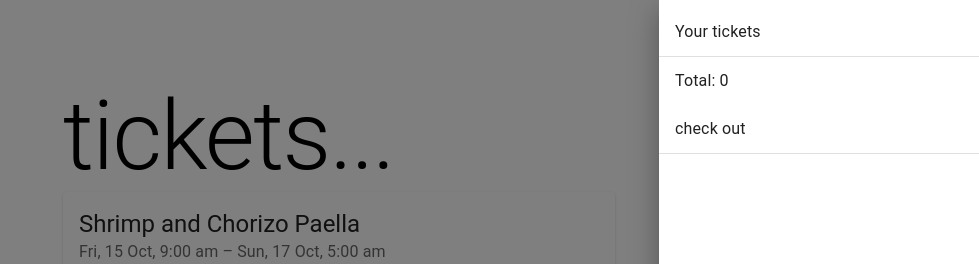
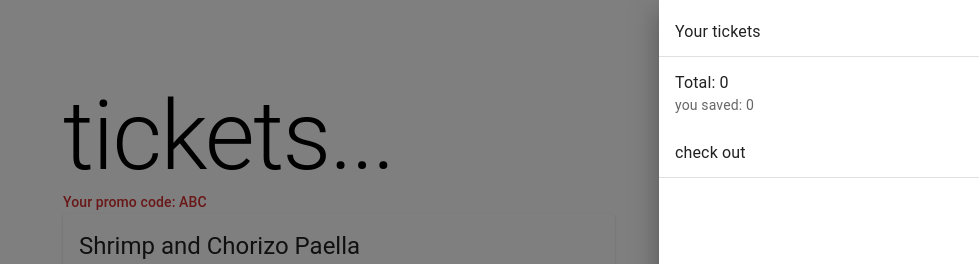
Before and after one commit to b-y-f/mini-ticket-purchase-app, a React (Create React App) app in the folder app/: page / in a window 1280 px wide. Both pictures are taken after a click on the button 1228 px from the left and 748 px from the top of the page. Shown: the top 264 px of the page, without its empty margins (301-1280 px from the left). Built offline with nearby package versions, Linux system fonts and the light colour scheme.

Commit message:
apply  promo code,finish logic in ticket cart

```diff
--- a/app/src/components/BuyTicket.jsx
+++ b/app/src/components/BuyTicket.jsx
@@ -23,28 +23,28 @@ import ccyFormat from "../utl/convert";
 export default function BuyTicket({ ticketData, eventTitle }) {
   const { updateQty, applyPromo } = useCart();
 
+  const [promoState, setPromoState] = useState({
+    input: "",
+    isPromoted: false,
+  });
+
   const [subtotal, setSubtotal] = useState(0);
 
   useEffect(() => {
     setSubtotal(ticketData.reduce((a, b) => a + b.sumCost, 0));
   }, [ticketData]);
 
-  const [promoState, setPromoState] = useState({
-    input: "",
-    isPromoted: false,
-    discountAmount: 0,
-  });
-
   function handleQtyChange(id, qty, unit) {
     updateQty(eventTitle, id, qty, unit);
   }
 
   function checkPromoCode() {
-    if (applyPromo(eventTitle, promoState.input)) {
+    const rate = applyPromo(eventTitle, promoState.input);
+    if (rate) {
       return setPromoState({
         input: "",
-        discountAmount: 999999,
         isPromoted: true,
+        rate,
       });
     }
     setPromoState({ ...promoState, input: "" });
@@ -106,15 +106,21 @@ export default function BuyTicket({ ticketData, eventTitle }) {
                 {promoState.isPromoted && (
                   <TableRow selected>
                     <TableCell colSpan={2} />
-                    <TableCell>Discount 8%</TableCell>
-                    <TableCell align="right">12</TableCell>
+                    <TableCell>{`Discount ${
+                      promoState.rate * 100
+                    }%`}</TableCell>
+                    <TableCell align="right">
+                      {ccyFormat(promoState.rate * subtotal)}
+                    </TableCell>
                   </TableRow>
                 )}
                 <TableRow selected>
                   <TableCell colSpan={2} />
                   <TableCell sx={{ fontWeight: "bold" }}>Sub Total</TableCell>
                   <TableCell sx={{ fontWeight: "bold" }} align="right">
-                    {ccyFormat(subtotal)}
+                    {promoState.isPromoted
+                      ? ccyFormat(subtotal - promoState.rate * subtotal)
+                      : ccyFormat(subtotal)}
                   </TableCell>
                 </TableRow>
               </>
--- a/app/src/components/ShoppingList.jsx
+++ b/app/src/components/ShoppingList.jsx
@@ -34,14 +34,44 @@ export default function ShoppingList() {
     setState(open);
   };
 
+  function getDiscount(tickets, discount) {
+    if (discount) {
+      return tickets.reduce((a, b) => a + b.sumCost, 0) * discount;
+    }
+    return "";
+  }
+
   function getSubtotal(tickets) {
     return tickets.reduce((a, b) => a + b.sumCost, 0);
   }
 
-  function getTotalCost() {
-    return currentTickets.reduce((a, b) => a + getSubtotal(b.tickets), 0);
+  function totalDiscount() {
+    const whichOneDiscount = currentTickets.filter((i) => i.discount);
+    let discount = 0;
+    if (whichOneDiscount) {
+      discount = whichOneDiscount.reduce(
+        (i, j) => i + j.tickets.reduce((a, b) => a + b.sumCost * j.discount, 0),
+        0
+      );
+    }
+    return discount;
   }
 
+  function getTotalCost() {
+    const total = currentTickets.reduce(
+      (a, b) => a + getSubtotal(b.tickets),
+      0
+    );
+
+    return total;
+  }
+
+  const discountForTicket = (tickets, discount) =>
+    discount
+      ? `$ ${ccyFormat(getSubtotal(tickets))} - ${ccyFormat(
+          getDiscount(tickets, discount)
+        )}`
+      : `$ ${ccyFormat(getSubtotal(tickets))}`;
   const list = () => (
     <Box sx={{ width: 320 }}>
       <List>
@@ -50,20 +80,23 @@ export default function ShoppingList() {
         </ListItem>
         <Divider />
         <ListItem>
-          <ListItemText primary={`Total: ${ccyFormat(getTotalCost())}`} />
+          <ListItemText
+            primary={`Total: ${ccyFormat(getTotalCost())}`}
+            secondary={`you saved: ${ccyFormat(totalDiscount())}`}
+          />
         </ListItem>
-        <ListItem onClick={() => null} button>
+        <ListItem onClick={() => alert("TODO")} button>
           <ListItemText primary="check out" />
         </ListItem>
         <Divider />
         {currentTickets.map(
-          ({ title, tickets }) =>
+          ({ title, tickets, discount }) =>
             getSubtotal(tickets) !== 0 && (
               <div key={title}>
                 <ListItemButton onClick={null}>
                   <ListItemText
                     primary={title}
-                    secondary={`$ ${ccyFormat(getSubtotal(tickets))}`}
+                    secondary={discountForTicket(tickets, discount)}
                   />
                 </ListItemButton>
                 <List component="div" disablePadding>
--- a/app/src/components/TicketCard.jsx
+++ b/app/src/components/TicketCard.jsx
@@ -122,11 +122,7 @@ export default function TicketCard({ data }) {
             <Typography>{data.desc}</Typography>
           </TabPanel>
           <TabPanel value={value} index={1}>
-            <BuyTicket
-              ticketData={data.tickets}
-              eventTitle={data.title}
-              subtotal={data.subtotal}
-            />
+            <BuyTicket ticketData={data.tickets} eventTitle={data.title} />
           </TabPanel>
         </CardContent>
       </Collapse>
@@ -136,7 +132,6 @@ export default function TicketCard({ data }) {
 TicketCard.propTypes = {
   data: PropTypes.shape({
     title: string,
-    subtotal: number,
     photoURL: string,
     location: string,
     desc: string,
--- a/app/src/components/TicketsPage.jsx
+++ b/app/src/components/TicketsPage.jsx
@@ -13,6 +13,9 @@ export default function TicketsPage() {
       <Typography variant="h1" component="h2">
         tickets...
       </Typography>
+      <Typography variant="subtitle2" component="h2" color="error">
+        Your promo code: ABC
+      </Typography>
       {currentTickets.map((t) => (
         <TicketCard key={t.title} data={t} />
       ))}
--- a/app/src/contexts/Cart.jsx
+++ b/app/src/contexts/Cart.jsx
@@ -20,7 +20,6 @@ export function CartProvider({ children }) {
     setCurrentTickets(
       currentTickets.map((e) => ({
         ...e,
-        subtotal: 0,
         tickets: e.tickets.map((t) => ({ ...t, qty: 0, sumCost: 0 })),
       }))
     );
@@ -47,10 +46,10 @@ export function CartProvider({ children }) {
 
     if (userInput === PROMOTION.code) {
       const update = convert
-        .setIn([indexEvent, "promo"], PROMOTION.discount)
+        .setIn([indexEvent, "discount"], PROMOTION.discount)
         .toJS();
       setCurrentTickets(update);
-      return true;
+      return PROMOTION.discount;
     }
     return false;
   }
```
